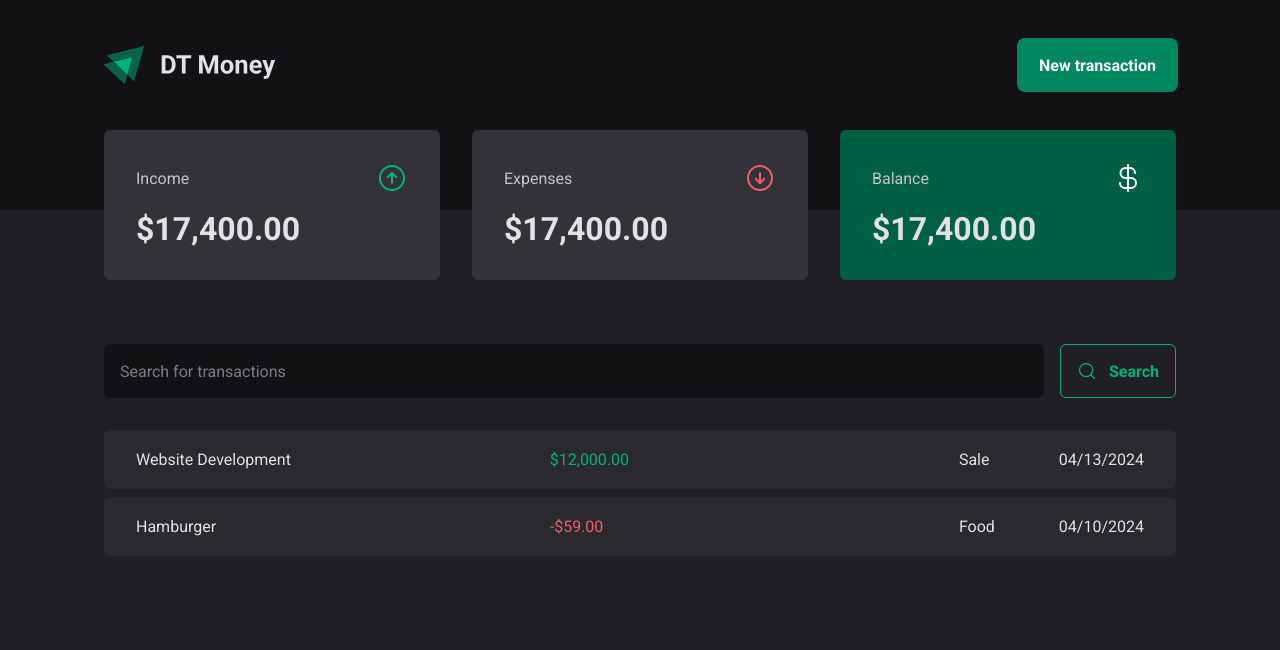
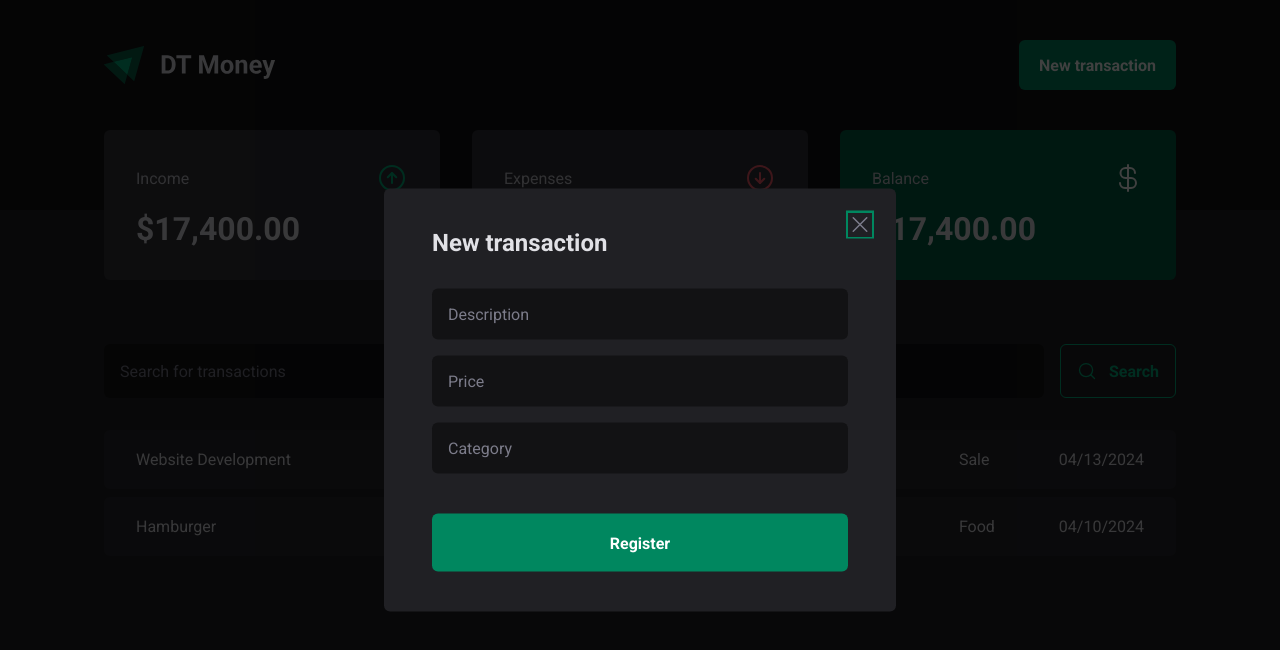
Before and after one commit to martahil/03-dt-money, a React (Vite) app: page / in a window 1280 px wide. Both pictures are taken after a click on the button "New transaction". Shown: the top 650 px of the page. Built offline with nearby package versions, Linux system fonts and the light colour scheme.

Commit message:
Feat: implement Dialog for "New Transaction" button and style

```diff
--- a/package.json
+++ b/package.json
@@ -10,6 +10,7 @@
     "preview": "vite preview"
   },
   "dependencies": {
+    "@radix-ui/react-dialog": "^1.1.6",
     "phosphor-react": "^1.4.1",
     "react": "^19.0.0",
     "react-dom": "^19.0.0",
--- a/src/components/Header/index.tsx
+++ b/src/components/Header/index.tsx
@@ -1,6 +1,8 @@
 import { HeaderContainer, HeaderContent, NewTransactionButton } from "./styles";
 
 import logoImg from '../../assets/logo.svg'
+import * as Dialog from "@radix-ui/react-dialog";
+import { NewTransactionModal } from "../NewTransactionModal";
 
 export function Header() {
   return(
@@ -8,7 +10,14 @@
       <HeaderContainer>
         <HeaderContent>
           <img src={logoImg} />
-          <NewTransactionButton>New transaction</NewTransactionButton>
+
+          <Dialog.Root>
+            <Dialog.Trigger asChild>
+              <NewTransactionButton>New transaction</NewTransactionButton>
+            </Dialog.Trigger>
+
+            <NewTransactionModal />
+          </Dialog.Root>
         </HeaderContent>
       </HeaderContainer>
     </div>
--- /dev/null
+++ b/src/components/NewTransactionModal/index.tsx
@@ -0,0 +1,27 @@
+import * as Dialog from "@radix-ui/react-dialog";
+import { CloseButton, Content, Overlay } from "./styles";
+import { X } from "phosphor-react";
+
+export function NewTransactionModal() {
+  return (
+    <Dialog.Portal>
+      <Overlay />
+
+      <Content>
+        <Dialog.Title>New transaction</Dialog.Title>
+
+        <CloseButton>
+          <X size={24}/>
+        </CloseButton>
+
+        <form>
+          <input type="text" placeholder="Description" required />
+          <input type="number" placeholder="Price" required />
+          <input type="text" placeholder="Category" required />
+
+          <button type="submit">Register</button> {/* Register or Add? */}
+        </form>
+      </Content>
+    </Dialog.Portal>
+  )
+}
--- /dev/null
+++ b/src/components/NewTransactionModal/styles.ts
@@ -0,0 +1,71 @@
+import styled from "styled-components";
+import * as Dialog from "@radix-ui/react-dialog";
+
+export const Overlay = styled(Dialog.Overlay)`
+  position: fixed;
+  width: 100vw;
+  height: 100vh;
+  inset: 0; /* inset = top, bottom, left and right = 0 */
+  background: rgba(0, 0, 0, 0.75);
+`
+
+export const Content = styled(Dialog.Content)`
+  min-width: 32rem;
+  border-radius: 6px;
+  padding: 2.5rem 3rem;
+  background: ${props => props.theme['gray-800']};
+
+  position: fixed;
+  top: 50%; /*center*/
+  left: 50%; /*center*/
+  transform: translate(-50%, -50%); /*center*/
+
+  form {
+    margin-top: 2rem;
+
+    display: flex;
+    flex-direction: column;
+    gap: 1rem;
+
+    input {
+      border-radius: 6px;
+      border: 0;
+      background: ${props => props.theme['gray-900']};
+      color: ${props => props.theme['gray-300']};
+      padding: 1rem;
+
+      &::placeholder {
+        color: ${props => props.theme['gray-500']};
+      }
+    }
+
+    button[type='submit'] {
+      height: 58px;
+      border: 0;
+      background: ${props => props.theme['green-500']};
+      color: ${props => props.theme.white};
+      font-weight: bold;
+      padding: 0 1.25rem;
+      border-radius: 6px;
+      margin-top: 1.5rem;
+      cursor: pointer;
+
+      &:hover {
+        background: ${props => props.theme['green-700']};
+        transition: background-color 0.2s;
+      }
+    }
+
+  }
+`
+
+export const CloseButton = styled(Dialog.Close)`
+  position: absolute;
+  background: transparent;
+  border: 0;
+  top: 1.5rem;
+  right: 1.5rem;
+  line-height: 0;
+  cursor: pointer;
+  color: ${props => props.theme['gray-500']};
+`
```
Also changed, not shown: 2 other files (tests, documents, lock files or other folders).
